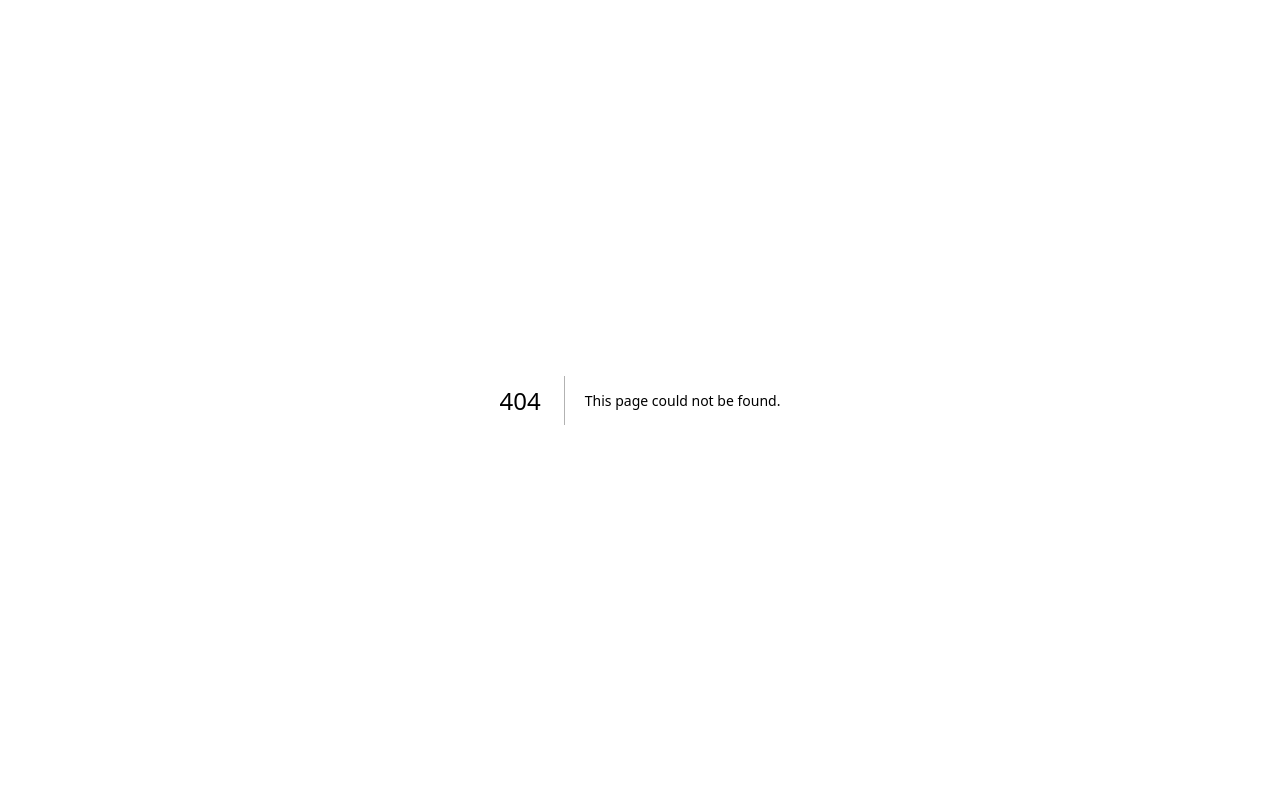
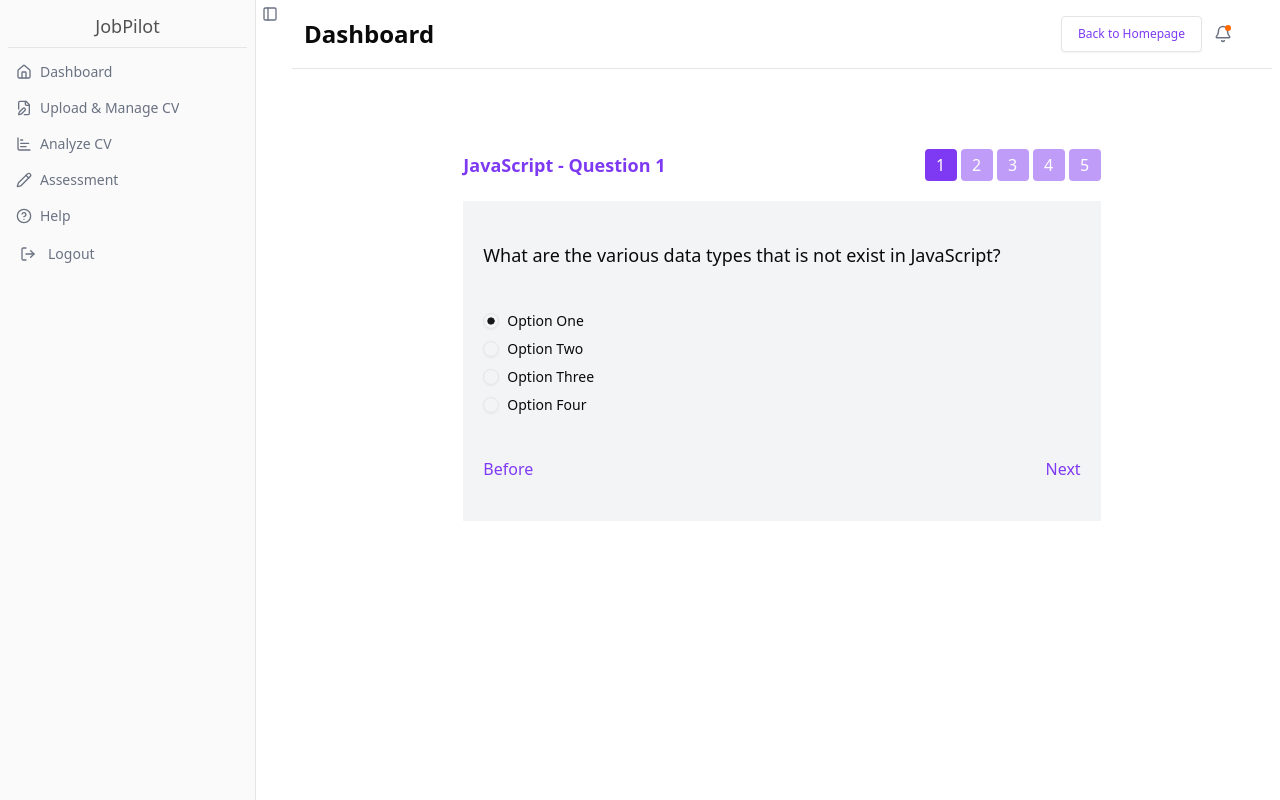
Before and after one commit to nalen-dev/job-pilot, a Next.js app: page /assessment/1/1 in a window 1280 px wide. Before the commit this address had no page. Built offline with nearby package versions, Linux system fonts and the light colour scheme.

Commit message:
feat: slicing assessment

```diff
--- a/package.json
+++ b/package.json
@@ -19,6 +19,7 @@
     "@radix-ui/react-dialog": "^1.1.14",
     "@radix-ui/react-dropdown-menu": "^2.1.15",
     "@radix-ui/react-label": "^2.1.7",
+    "@radix-ui/react-radio-group": "^1.3.7",
     "@radix-ui/react-select": "^2.2.5",
     "@radix-ui/react-separator": "^1.1.7",
     "@radix-ui/react-slot": "^1.2.3",
--- /dev/null
+++ b/src/app/(dashboard)/assessment/[slug]/[question]/page.jsx
@@ -0,0 +1,41 @@
+import React from "react";
+import QuestionOption from "../../_components/questionOption";
+
+export default function page() {
+  return (
+    <section className="mt-20 w-2/3 mx-auto">
+      <div className="flex items-center justify-between">
+        <h3 className="text-lg font-semibold text-cv-primary">
+          JavaScript - Question 1
+        </h3>
+        <div className=" flex gap-1">
+          <div className="bg-cv-primary w-8 h-8 text-white rounded text-center pt-1">
+            1
+          </div>
+          <div className="bg-cv-primary/50 w-8 h-8 text-white rounded text-center pt-1">
+            2
+          </div>
+          <div className="bg-cv-primary/50 w-8 h-8 text-white rounded text-center pt-1">
+            3
+          </div>
+          <div className="bg-cv-primary/50 w-8 h-8 text-white rounded text-center pt-1">
+            4
+          </div>
+          <div className="bg-cv-primary/50 w-8 h-8 text-white rounded text-center pt-1">
+            5
+          </div>
+        </div>
+      </div>
+      <section className="mt-5 bg-gray-100 w-full h-80 py-10 px-5 flex flex-col justify-between">
+        <p className="text-lg ">
+          What are the various data types that is not exist in JavaScript?
+        </p>
+        <QuestionOption />
+        <div className="text-cv-primary flex justify-between">
+          <p>Before</p>
+          <p>Next</p>
+        </div>
+      </section>
+    </section>
+  );
+}
--- /dev/null
+++ b/src/app/(dashboard)/assessment/[slug]/page.jsx
@@ -0,0 +1,16 @@
+import { Button } from "@/components/ui/button";
+import React from "react";
+
+export default function Assessment() {
+  return (
+    <section>
+      <section className=" flex flex-col gap-2 text-center mt-64 items-center">
+        <h2 className="font-semibold text-xl">JavaScript Assessment</h2>
+        <h3>5 Question</h3>
+        <Button className="bg-cv-primary hover:bg-cv-primary/80 rounded cursor-pointer w-fit">
+          Start Assessment
+        </Button>
+      </section>
+    </section>
+  );
+}
--- /dev/null
+++ b/src/app/(dashboard)/assessment/_components/card.jsx
@@ -0,0 +1,20 @@
+import React from "react";
+
+export default function Card() {
+  return (
+    <div className="border w-72 h-24 rounded bg-gray-50 py-2 px-3">
+      <h3 className="font-semibold text-2xl mb-2">JavaScript</h3>
+      <span className="flex gap-1 text-sm text-cv-primary/60">
+        <p>Progress: </p>
+        <p>80%</p>
+      </span>
+      <span className="text-xs flex gap-2">
+        <p className="text-gray-400">Last opened 17 Juli 2025</p>
+        <span className="flex gap-1 items-center">
+          <div className="bg-yellow-500 w-2 h-2 rounded-full"></div>
+          <p className="text-yellow-500">On Going</p>
+        </span>
+      </span>
+    </div>
+  );
+}
--- /dev/null
+++ b/src/app/(dashboard)/assessment/_components/questionOption.jsx
@@ -0,0 +1,28 @@
+import React from "react";
+import { Label } from "@/components/ui/label";
+import { RadioGroup, RadioGroupItem } from "@/components/ui/radio-group";
+
+export default function QuestionOption() {
+  return (
+    <div>
+      <RadioGroup defaultValue="option-one">
+        <div className="flex items-center space-x-2">
+          <RadioGroupItem value="option-one" id="option-one" />
+          <Label htmlFor="option-one">Option One</Label>
+        </div>
+        <div className="flex items-center space-x-2">
+          <RadioGroupItem value="option-two" id="option-two" />
+          <Label htmlFor="option-two">Option Two</Label>
+        </div>
+        <div className="flex items-center space-x-2">
+          <RadioGroupItem value="option-three" id="option-three" />
+          <Label htmlFor="option-one">Option Three</Label>
+        </div>
+        <div className="flex items-center space-x-2">
+          <RadioGroupItem value="option-four" id="option-four" />
+          <Label htmlFor="option-one">Option Four</Label>
+        </div>
+      </RadioGroup>
+    </div>
+  );
+}
--- /dev/null
+++ b/src/app/(dashboard)/assessment/page.jsx
@@ -0,0 +1,27 @@
+import React from "react";
+import Card from "./_components/card";
+
+function page() {
+  const conds = true;
+
+  return (
+    <section>
+      {conds ? (
+        <div className="mt-5 flex gap-5 flex-wrap">
+          <Card />
+          <Card />
+
+          <Card />
+          <Card />
+          <Card />
+        </div>
+      ) : (
+        <h3 className="w-full mt-80 flex justify-center text-gray-500">
+          You don't have any assessment yet, find your missing pieces first!
+        </h3>
+      )}
+    </section>
+  );
+}
+
+export default page;
--- a/src/components/custom/app-sidebar.jsx
+++ b/src/components/custom/app-sidebar.jsx
@@ -1,6 +1,13 @@
 "use client";
 
-import { Home, ChartBar, HelpCircle, LogOut, FileEdit } from "lucide-react";
+import {
+  Home,
+  ChartBar,
+  HelpCircle,
+  LogOut,
+  FileEdit,
+  PencilIcon,
+} from "lucide-react";
 import {
   Sidebar,
   SidebarContent,
@@ -9,9 +16,7 @@ import {
   SidebarMenu,
   SidebarMenuItem,
   SidebarMenuButton,
-  SidebarFooter,
   SidebarGroup,
-  SidebarHeader,
   SidebarMenuSub,
 } from "@/components/ui/sidebar";
 import {
@@ -21,10 +26,15 @@ import {
 } from "../ui/collapsible";
 import { cn } from "@/lib/utils";
 import { usePathname } from "next/navigation";
+import { useActionState } from "react";
+import { logoutAction } from "@/app/(auth)/action";
+import { Button } from "../ui/button";
 
 export function AppSidebar() {
   const pathname = usePathname();
-  const items = [
+  const [state, action, pending] = useActionState(logoutAction, null);
+
+  const menuItems = [
     {
       title: "Dashboard",
       url: "/",
@@ -51,14 +61,14 @@ export function AppSidebar() {
       ],
     },
     {
+      title: "Assessment",
+      url: "/assessment",
+      icon: PencilIcon,
+    },
+    {
       title: "Help",
       url: "#",
       icon: HelpCircle,
-    },
-    {
-      title: "Logout",
-      url: "#",
-      icon: LogOut,
     },
   ];
 
@@ -71,7 +81,7 @@ export function AppSidebar() {
           </SidebarGroupLabel>
           <SidebarGroupContent>
             <SidebarMenu>
-              {items.map((item) => (
+              {menuItems.map((item) => (
                 <Collapsible key={item.title}>
                   <SidebarMenuItem>
                     {item.child ? (
@@ -81,22 +91,20 @@ export function AppSidebar() {
                             className="hover:bg-gray-100 text-gray-500 hover:text-cv-primary"
                             asChild
                           >
-                            <a href={item.url} className="">
+                            <a href={item.url}>
                               <item.icon />
                               <span>{item.title}</span>
                             </a>
                           </SidebarMenuButton>
                         </CollapsibleTrigger>
                         <CollapsibleContent>
-                          {item.child.map((x) => {
-                            return (
-                              <SidebarMenuSub key={x.title}>
-                                <SidebarMenuButton className="hover:bg-gray-100 text-gray-500 hover:text-cv-primary cursor-pointer">
-                                  {x.title}
-                                </SidebarMenuButton>
-                              </SidebarMenuSub>
-                            );
-                          })}
+                          {item.child.map((childItem) => (
+                            <SidebarMenuSub key={childItem.title}>
+                              <SidebarMenuButton className="hover:bg-gray-100 text-gray-500 hover:text-cv-primary cursor-pointer">
+                                {childItem.title}
+                              </SidebarMenuButton>
+                            </SidebarMenuSub>
+                          ))}
                         </CollapsibleContent>
                       </>
                     ) : (
@@ -105,7 +113,7 @@ export function AppSidebar() {
                           "hover:bg-gray-100 text-gray-500 hover:text-cv-primary",
                           {
                             "bg-cv-primary text-white rounded-sm":
-                              item.url == pathname,
+                              item.url === pathname,
                           }
                         )}
                         asChild
@@ -119,6 +127,20 @@ export function AppSidebar() {
                   </SidebarMenuItem>
                 </Collapsible>
               ))}
+
+              <SidebarMenuItem key="logout">
+                <form action={action}>
+                  <Button
+                    variant="ghost"
+                    className="w-full hover:bg-gray-100 text-gray-500 hover:text-cv-primary hover:cursor-pointer justify-start gap-3"
+                    type="submit"
+                    disabled={pending}
+                  >
+                    <LogOut className="w-4 h-4" />
+                    <span>Logout</span>
+                  </Button>
+                </form>
+              </SidebarMenuItem>
             </SidebarMenu>
           </SidebarGroupContent>
         </SidebarGroup>
--- /dev/null
+++ b/src/components/ui/radio-group.jsx
@@ -0,0 +1,43 @@
+"use client"
+
+import * as React from "react"
+import * as RadioGroupPrimitive from "@radix-ui/react-radio-group"
+import { CircleIcon } from "lucide-react"
+
+import { cn } from "@/lib/utils"
+
+function RadioGroup({
+  className,
+  ...props
+}) {
+  return (
+    <RadioGroupPrimitive.Root
+      data-slot="radio-group"
+      className={cn("grid gap-3", className)}
+      {...props} />
+  );
+}
+
+function RadioGroupItem({
+  className,
+  ...props
+}) {
+  return (
+    <RadioGroupPrimitive.Item
+      data-slot="radio-group-item"
+      className={cn(
+        "border-input text-primary focus-visible:border-ring focus-visible:ring-ring/50 aria-invalid:ring-destructive/20 dark:aria-invalid:ring-destructive/40 aria-invalid:border-destructive dark:bg-input/30 aspect-square size-4 shrink-0 rounded-full border shadow-xs transition-[color,box-shadow] outline-none focus-visible:ring-[3px] disabled:cursor-not-allowed disabled:opacity-50",
+        className
+      )}
+      {...props}>
+      <RadioGroupPrimitive.Indicator
+        data-slot="radio-group-indicator"
+        className="relative flex items-center justify-center">
+        <CircleIcon
+          className="fill-primary absolute top-1/2 left-1/2 size-2 -translate-x-1/2 -translate-y-1/2" />
+      </RadioGroupPrimitive.Indicator>
+    </RadioGroupPrimitive.Item>
+  );
+}
+
+export { RadioGroup, RadioGroupItem }
```
Also changed, not shown: 1 other file (tests, documents, lock files or other folders).
